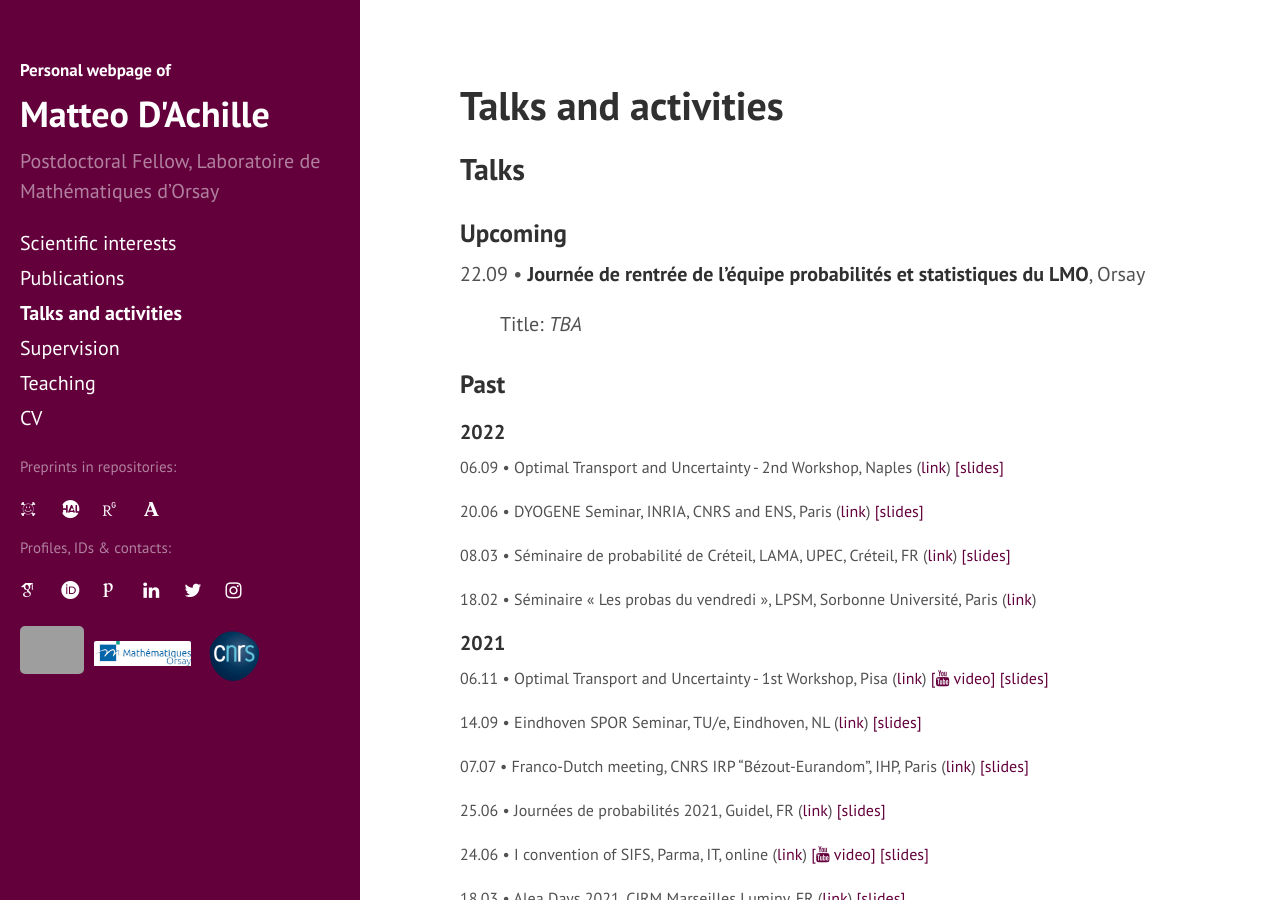
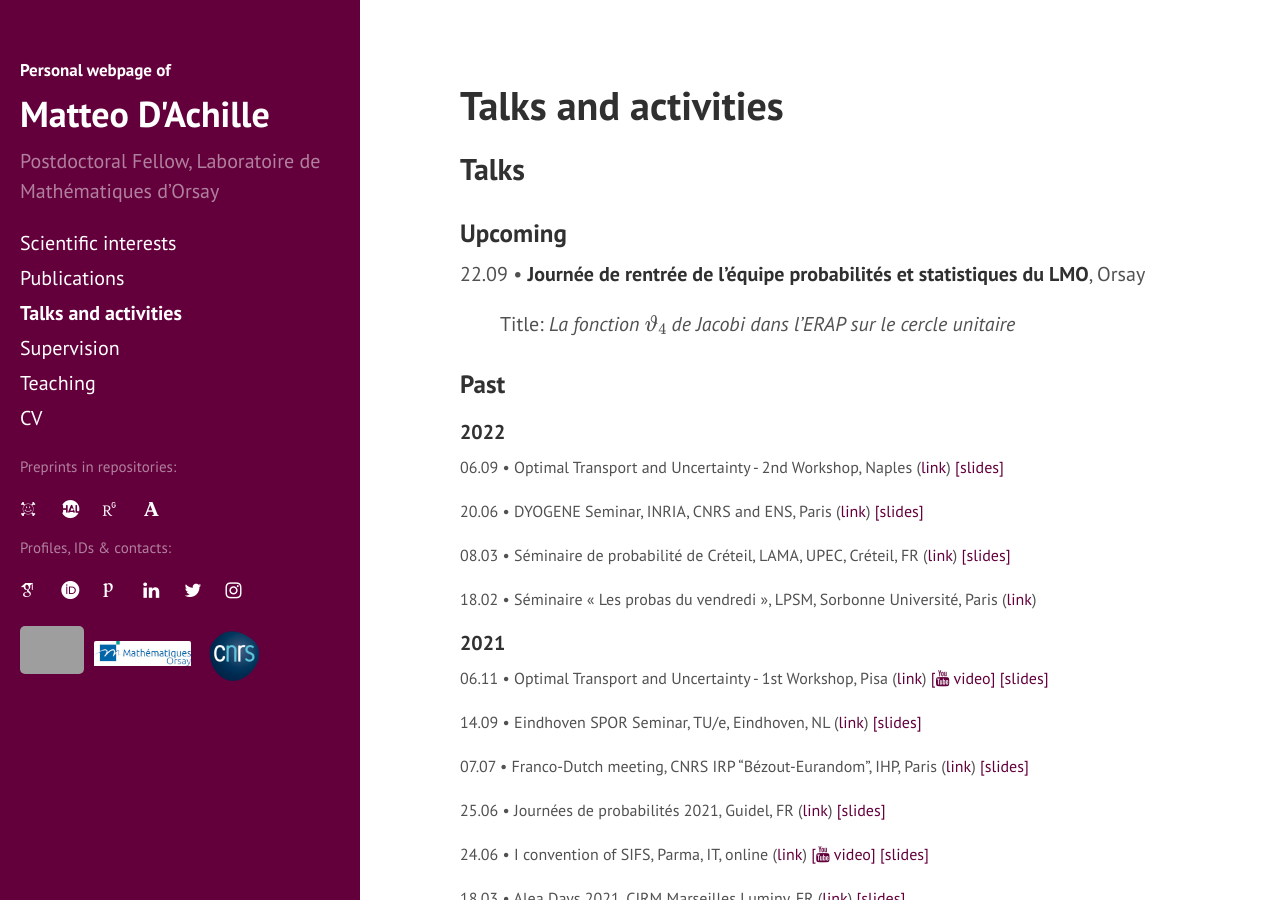
Before and after one commit to matteodachille/matteodachille.github.io, a Jekyll site: the page built from events.md, in a window 1280 px wide and 900 px high. Built offline with Jekyll 4.4.1, drawn with Linux system fonts in a browser that asks for light colours; nearby versions of some CDN libraries; some web fonts are replaced; formulas are drawn with MathJax 3; grey boxes are pictures that could not be loaded.

Commit message:
Added title of LMO talk

```diff
--- a/events.md
+++ b/events.md
@@ -29,7 +29,7 @@ s
 22.09 &#x2022; **Journée de rentrée de l'équipe probabilités et statistiques du LMO**, Orsay
 {: style="font-size: 20px" }
 
-Title: _TBA_
+Title: _La fonction \\(\vartheta_4\\) de Jacobi dans l'ERAP sur le cercle unitaire_
 {: style="margin-left: 40px" }
 
 
```
Also changed, not shown: supervision.md (+1 -1 lines).
